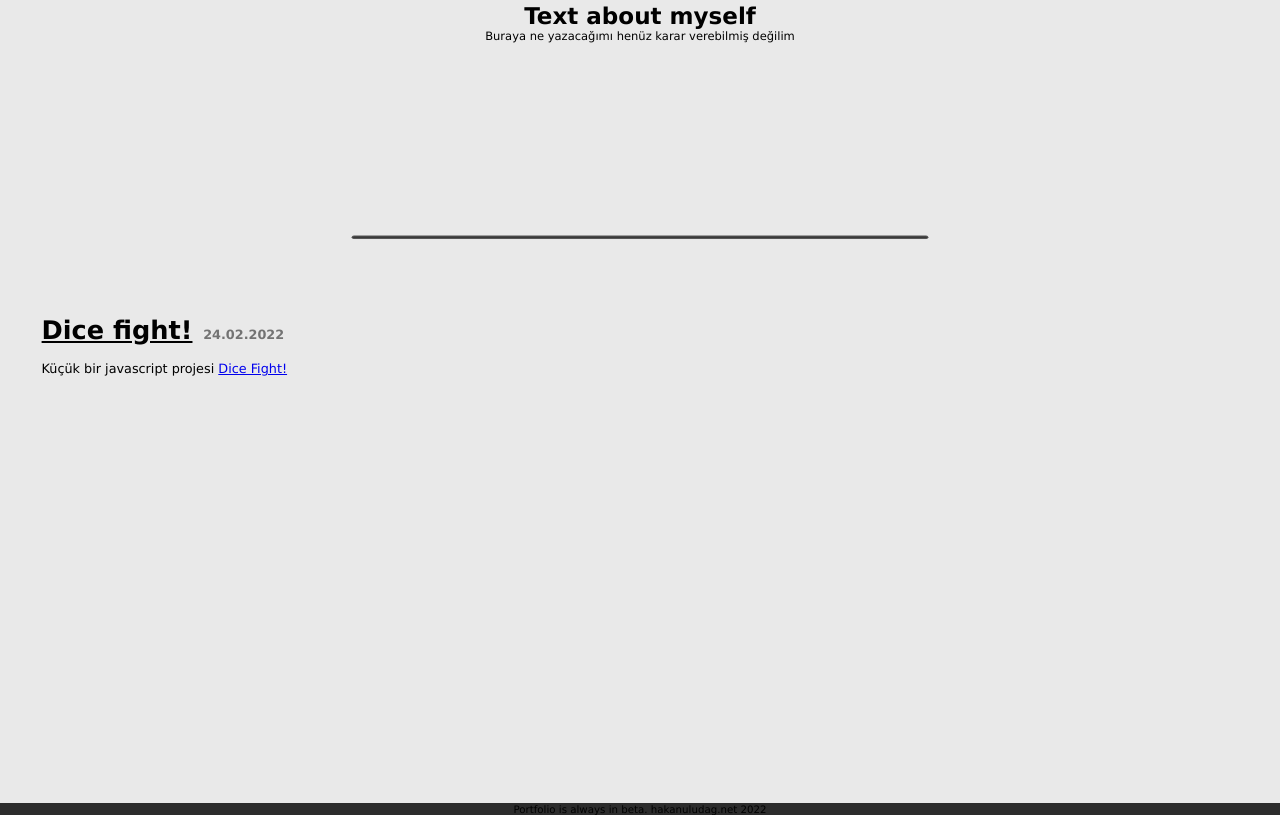
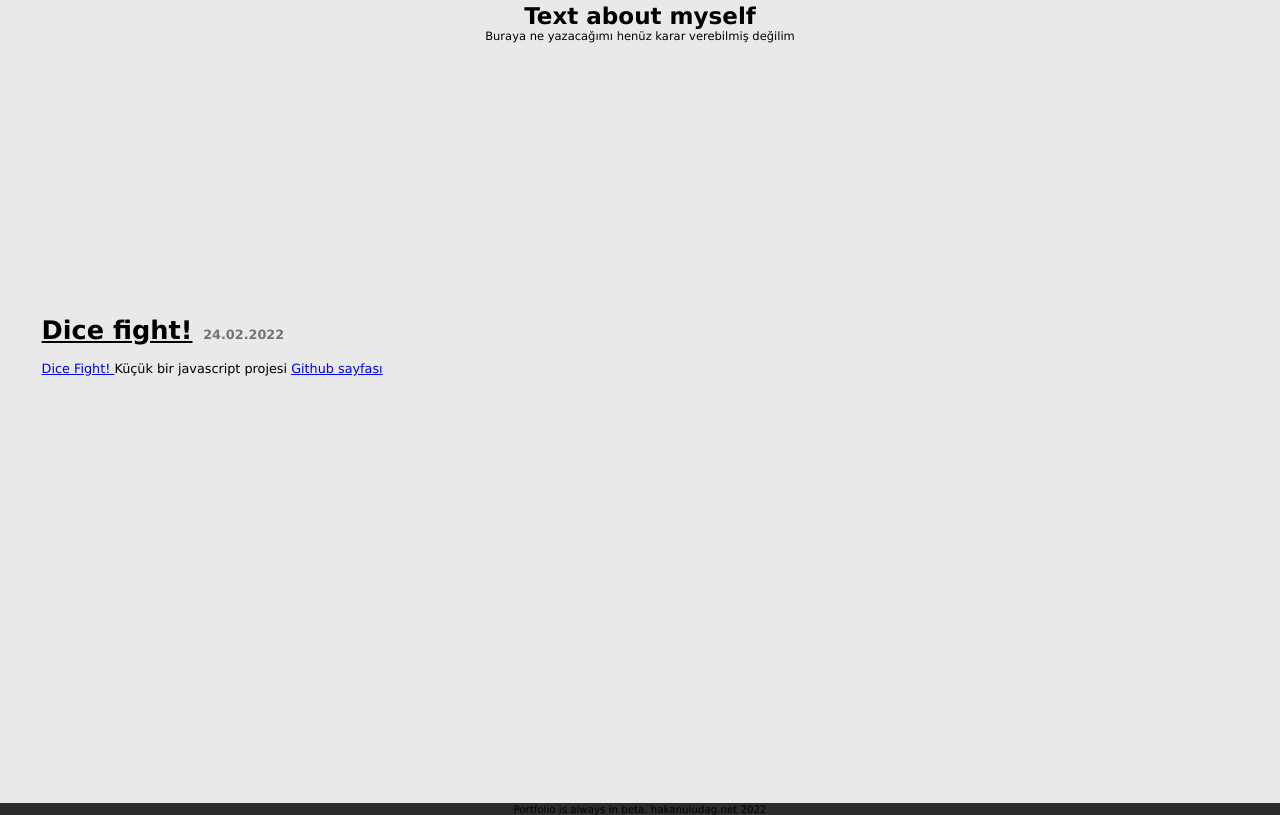
Before and after one commit to Hakandede/Website, a plain HTML site: page index.html in a window 1280 px wide. Shown: the part 837-1652 px from the top of the page. Drawn offline with Linux system fonts and the light colour scheme; a script that the page names is missing.

Commit message:
project info edit

```diff
--- a/index.html
+++ b/index.html
@@ -48,13 +48,9 @@
             <h1>Text about myself</h1>
             <p class="info">Buraya ne yazacağımı henüz karar verebilmiş değilim</p>
         </div>
-            <svg id="infocizgi">
-            <rect x="5%" y="50%" rx="2" ry="2" width="90%" height="6%"
-            style="fill:rgb(14, 14, 14);stroke:rgb(49, 49, 49);stroke: width 2px;;opacity:0.8" />
-            </svg>
             <div class="projeler" id="bir">
                 <h1 class="bir" id="baslik">Dice fight!</h1> <h2 id="tarih">24.02.2022</h2>
-                <p class="bir" id="txt">Küçük bir javascript projesi <a href="/NotPong/dicefight.html">Dice Fight!</a></p>
+                <p class="bir" id="txt"><a href="/NotPong/dicefight.html">Dice Fight! </a>Küçük bir javascript projesi  <a href="https://github.com/Hakandede/NotPong">Github sayfası</a></p>
             </div>
     </div>
     <div class="footer">
```
